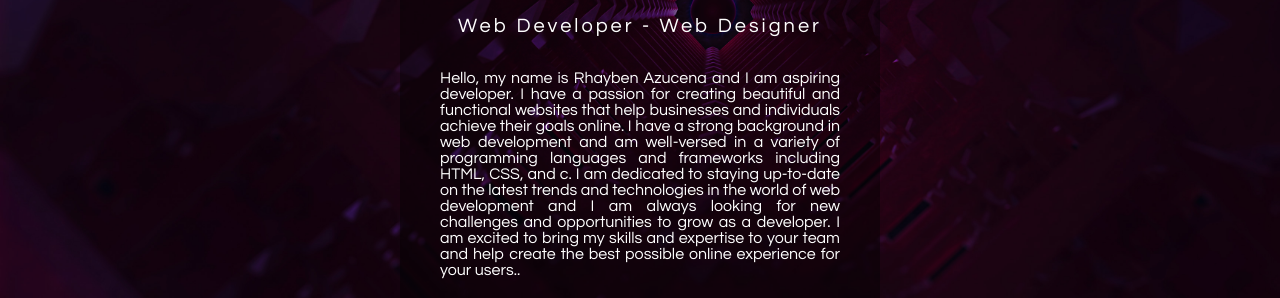
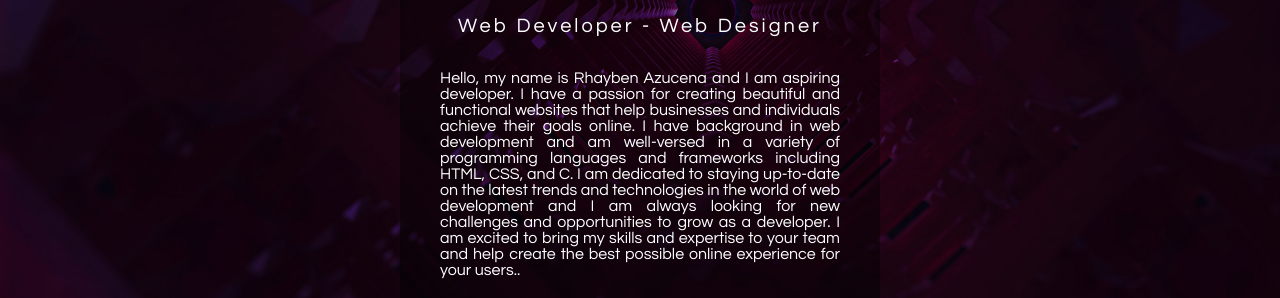
Before and after one commit to Rockzben/rockzben., a plain HTML site: page index.html in a window 1280 px wide. Shown: the part 389-687 px from the top of the page. Drawn offline with Linux system fonts and the light colour scheme.

Commit message:
Update index.html

```diff
--- a/index.html
+++ b/index.html
@@ -12,7 +12,7 @@
            <img src="Picture_1.jpg" alt="" class="box-img">
            <h1>Rockzben</h1>
            <h5>Web Developer - Web Designer</h5>
-           <p>Hello, my name is Rhayben Azucena and I am aspiring developer. I have a passion for creating beautiful and functional websites that help businesses and individuals achieve their goals online. I have a strong background in web development and am well-versed in a variety of programming languages and frameworks including HTML, CSS, and c. I am dedicated to staying up-to-date on the latest trends and technologies in the world of web development and I am always looking for new challenges and opportunities to grow as a developer. I am excited to bring my skills and expertise to your team and help create the best possible online experience for your users..</p>
+           <p>Hello, my name is Rhayben Azucena and I am aspiring developer. I have a passion for creating beautiful and functional websites that help businesses and individuals achieve their goals online. I have background in web development and am well-versed in a variety of programming languages and frameworks including HTML, CSS, and C. I am dedicated to staying up-to-date on the latest trends and technologies in the world of web development and I am always looking for new challenges and opportunities to grow as a developer. I am excited to bring my skills and expertise to your team and help create the best possible online experience for your users..</p>
         <ul>
          <li><a href="https://www.facebook.com/Rockzben">
             <img src="Picture_9.png" alt="Facebook.com" width="50" height="50">
```
